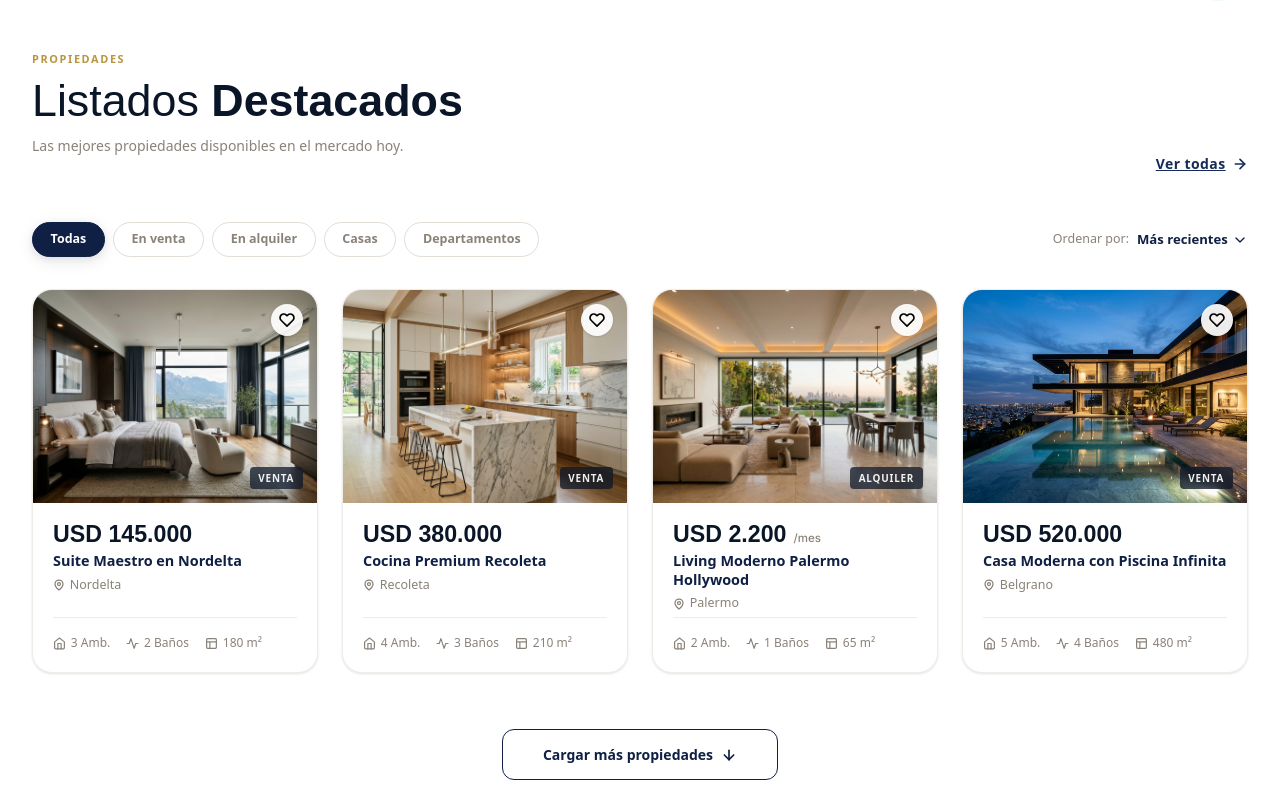
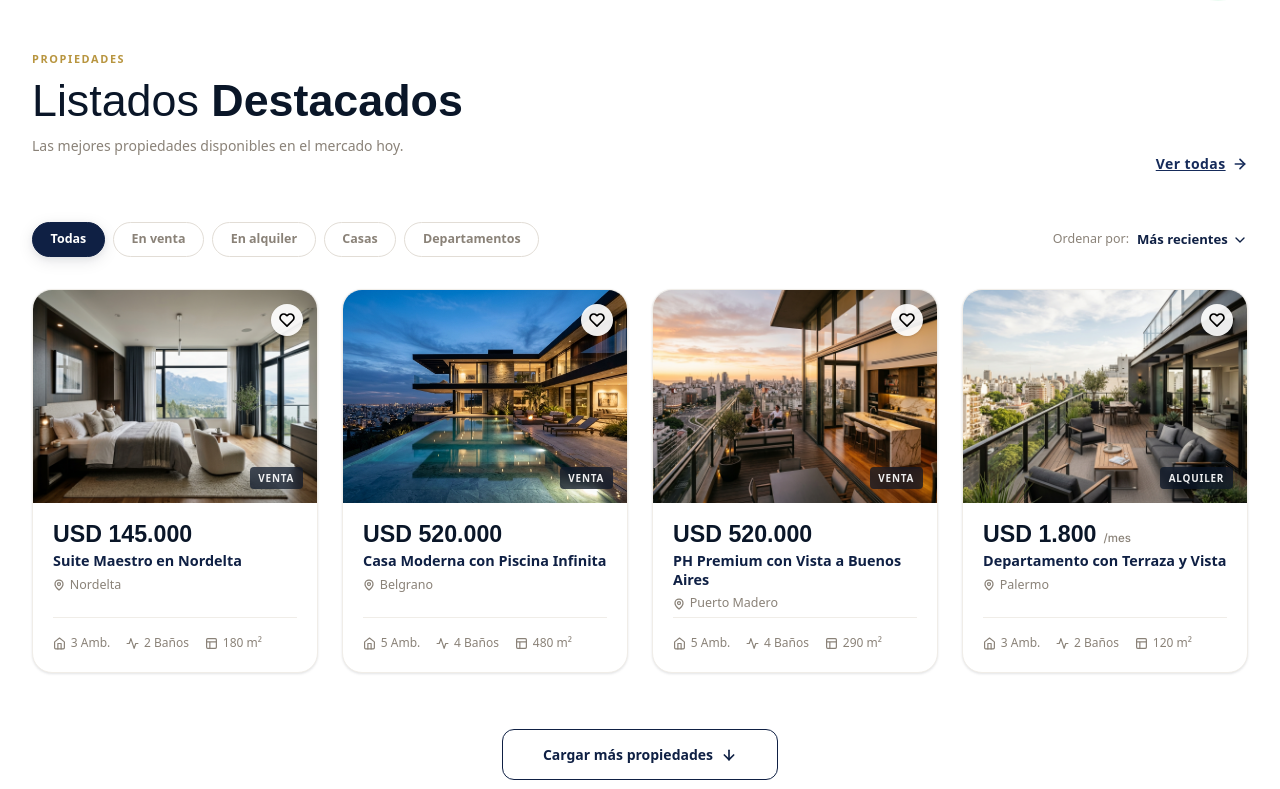
Before and after one commit to agustinaojeda/negocios-inmobiliarios, a React (Vite) app: page / in a window 1280 px wide. Shown: the part 779-1568 px from the top of the page. Built offline with nearby package versions, Linux system fonts and the light colour scheme.

Commit message:
Ahora todas usan el service para traer los inmuebles

```diff
--- a/src/features/home/components/FeaturedGrid.jsx
+++ b/src/features/home/components/FeaturedGrid.jsx
@@ -1,33 +1,31 @@
-import React, { useState, useEffect, useRef } from 'react';
+import { useState, useEffect, useRef } from 'react';
+import { Link } from 'react-router';
 import PropertyCard from '../../../shared/components/propiedades/PropertyCard';
+import Spinner from '../../../shared/components/Spinner';
+import MensajeVacio from '../../../shared/components/MensajeVacio';
+import { useFetch } from '../../../shared/hooks/useFetch';
+import { obtenerPropiedadesDisponibles } from '../../inmuebles/services/inmueblesService';
 import { useFiltros } from '../../inmuebles/hooks/useFiltros';
 import './FeaturedGrid.css';
 
 export default function FeaturedGrid() {
-  const [propertiesDB, setPropertiesDB] = useState([]);
+  const { datos: propiedades, cargando, error } = useFetch(obtenerPropiedadesDisponibles);
   const [sort, setSort] = useState('newest');
   const [activeTab, setActiveTab] = useState('todas');
 
-  // Nuevo estado para controlar si se muestran todas las propiedades
+  // Controla si se muestran todas las propiedades o las primeras 4
   const [mostrarTodas, setMostrarTodas] = useState(false);
 
   const headerRef = useRef(null);
   const controlsRef = useRef(null);
   const btnRef = useRef(null);
 
-  useEffect(() => {
-    fetch('/data/propiedades.json')
-      .then(res => res.json())
-      .then(data => setPropertiesDB(data))
-      .catch(err => console.error("Error al cargar propiedades:", err));
-  }, []);
-
   const {
     setTipo,
     setCategoria,
     propiedadesFiltradas,
     limpiarFiltros
-  } = useFiltros(propertiesDB);
+  } = useFiltros(propiedades);
 
   const handleFilterClick = (filterValue, filterType) => {
     setActiveTab(filterValue);
@@ -86,10 +84,10 @@ export default function FeaturedGrid() {
             </h2>
             <p className="section-subtitle">Las mejores propiedades disponibles en el mercado hoy.</p>
           </div>
-          <a href="/inmuebles" className="section-link">
+          <Link to="/inmuebles" className="section-link">
             Ver todas
             <svg xmlns="http://www.w3.org/2000/svg" width="16" height="16" viewBox="0 0 24 24" fill="none" stroke="currentColor" strokeWidth="2.5" strokeLinecap="round" strokeLinejoin="round"><path d="M5 12h14" /><path d="m12 5 7 7-7 7" /></svg>
-          </a>
+          </Link>
         </div>
 
         <div ref={controlsRef} className="listings-controls reveal">
@@ -131,12 +129,19 @@ export default function FeaturedGrid() {
           </div>
         </div>
 
-        <div className="properties-grid">
-          {/* Mapeamos el arreglo derivado 'propiedadesAMostrar' */}
+       {cargando && <Spinner texto="Cargando propiedades..." />}
+
+        {error && (
+          <MensajeVacio titulo="No pudimos cargar las propiedades" texto={error.message} />
+        )}
+
+        {!cargando && !error && (
+          <div className="properties-grid">
           {propiedadesAMostrar.map((prop) => (
-            <PropertyCard key={prop.id} property={prop} />
+          <PropertyCard key={prop.id} property={prop} />
           ))}
-        </div>
+           </div>
+        )}
 
         {/* Solo mostramos el botón si hay más de 4 propiedades y 'mostrarTodas' es falso */}
 
--- a/src/features/inmuebles/components/PropiedadesSimilares.jsx
+++ b/src/features/inmuebles/components/PropiedadesSimilares.jsx
@@ -32,7 +32,6 @@ export default function PropiedadesSimilares() {
     if (headerRef.current) observer.observe(headerRef.current);
     return () => observer.disconnect();
 
-  // 👇 Agregamos 'cargando' y 'propiedades' al arreglo de dependencias
   }, [cargando, propiedades]);
 
   if (cargando || error || !propiedades || propiedades.length === 0) return null;
```
